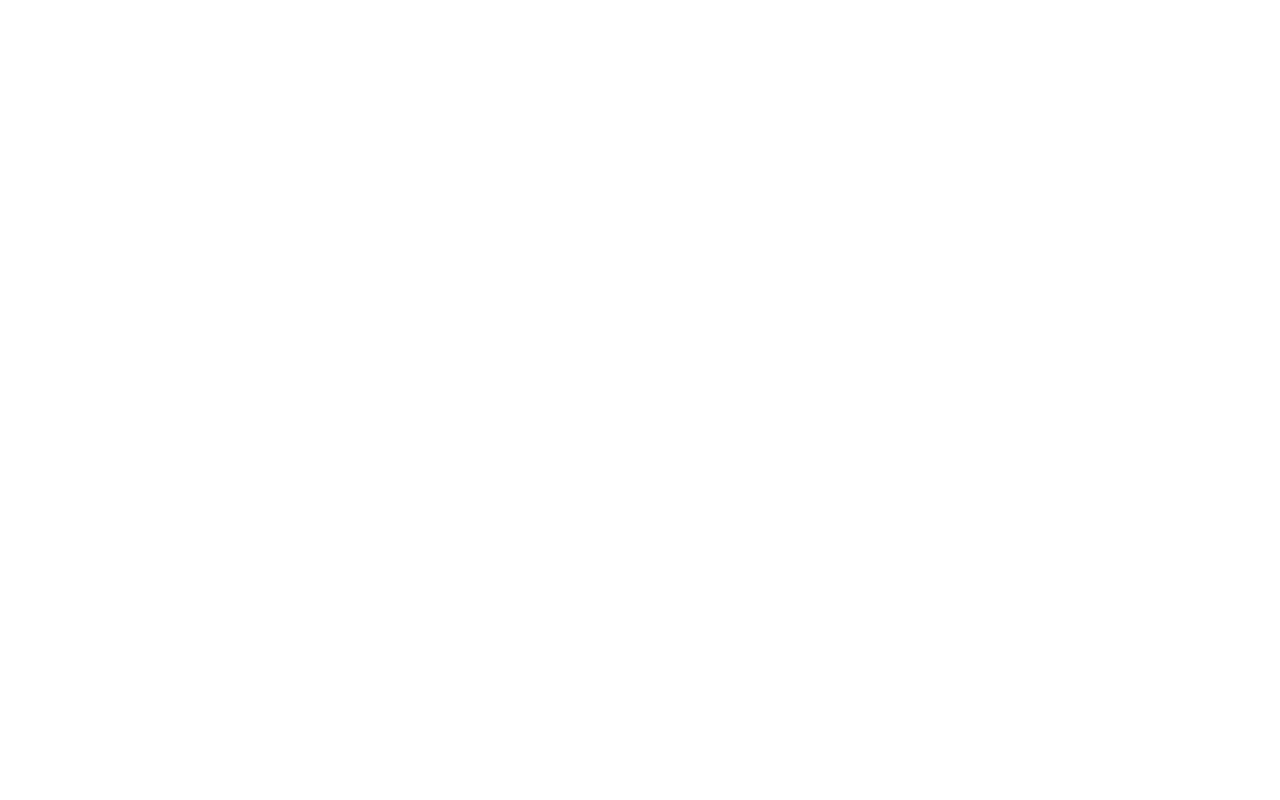
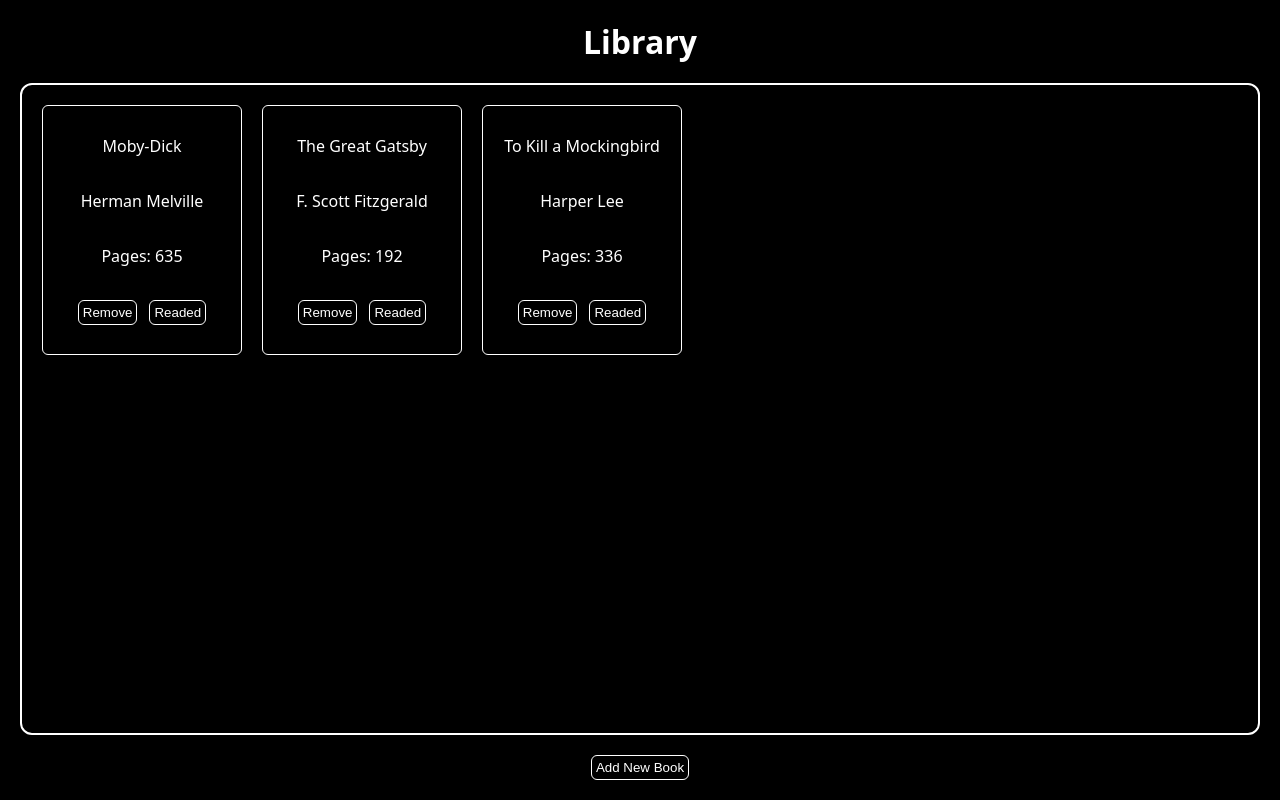
Before and after one commit to fn-cafeina/library, a plain HTML site: page index.html in a window 1280 px wide. Drawn offline with Linux system fonts and the light colour scheme.

Commit message:
feat: html structure almost complete

```diff
--- a/index.html
+++ b/index.html
@@ -8,5 +8,41 @@
   <link rel="stylesheet" href="src/minireset.css">
   <script src="src/main.js" defer></script>
 </head>
-<body></body>
+<body>
+  <div class="container">
+    <p>Library</p>
+    <div class="library">
+      <div class="book">
+        <p>Moby-Dick</p>
+        <p>Herman Melville</p>
+        <p>Pages: <span>635</span></p>
+        <div>
+          <button type="button" class="btn">Remove</button>
+          <button type="button" class="btn">Readed</button>
+        </div>
+      </div>
+      <div class="book">
+        <p>The Great Gatsby</p>
+        <p>F. Scott Fitzgerald</p>
+        <p>Pages: <span>192</span></p>
+        <div>
+          <button type="button" class="btn">Remove</button>
+          <button type="button" class="btn">Readed</button>
+        </div>
+      </div>
+      <div class="book">
+        <p>To Kill a Mockingbird</p>
+        <p>Harper Lee</p>
+        <p>Pages: <span>336</span></p>
+        <div>
+          <button type="button" class="btn">Remove</button>
+          <button type="button" class="btn">Readed</button>
+        </div>
+      </div>
+    </div>
+    <div>
+      <button type="button" class="add-book-btn btn">Add New Book</button>
+    </div>
+  </div>
+</body>
 </html>
--- a/src/styles.css
+++ b/src/styles.css
@@ -0,0 +1,58 @@
+body {
+  font-family: system-ui, -apple-system, BlinkMacSystemFont, 'Segoe UI', Roboto, Oxygen, Ubuntu, Cantarell, 'Open Sans', 'Helvetica Neue', sans-serif;
+}
+
+.btn {
+  cursor: pointer;
+  padding: 4px;
+  border: 1px solid #fff;
+  border-radius: 6px;
+  background-color: transparent;
+  color: #fff;
+}
+
+.container {
+  display: flex;
+  flex-direction: column;
+  align-items: center;
+  height: 100dvh;
+  width: 100vw;
+  background-color: #000;
+  color: #fff;
+  gap: 20px;
+  padding: 20px;
+}
+
+.container > p {
+  font-size: 2rem;
+  font-weight: 600;
+}
+
+.library {
+  display: grid;
+  grid-template-columns: repeat(auto-fit, 200px);
+  padding: 20px;
+  width: 100%;
+  min-height: 0;
+  gap: 20px;
+  height: 100%;
+  overflow-y: auto;
+  border-radius: 12px;
+  border: 2px solid #fff;
+}
+
+.book {
+  display: flex;
+  flex-direction: column;
+  justify-content: space-around;
+  align-items: center;
+  height: 250px;
+  border-radius: 6px;
+  padding: 12px;
+  border: 1px solid #fff;
+}
+
+.book > div {
+  display: flex;
+  gap: 12px;
+}
```
